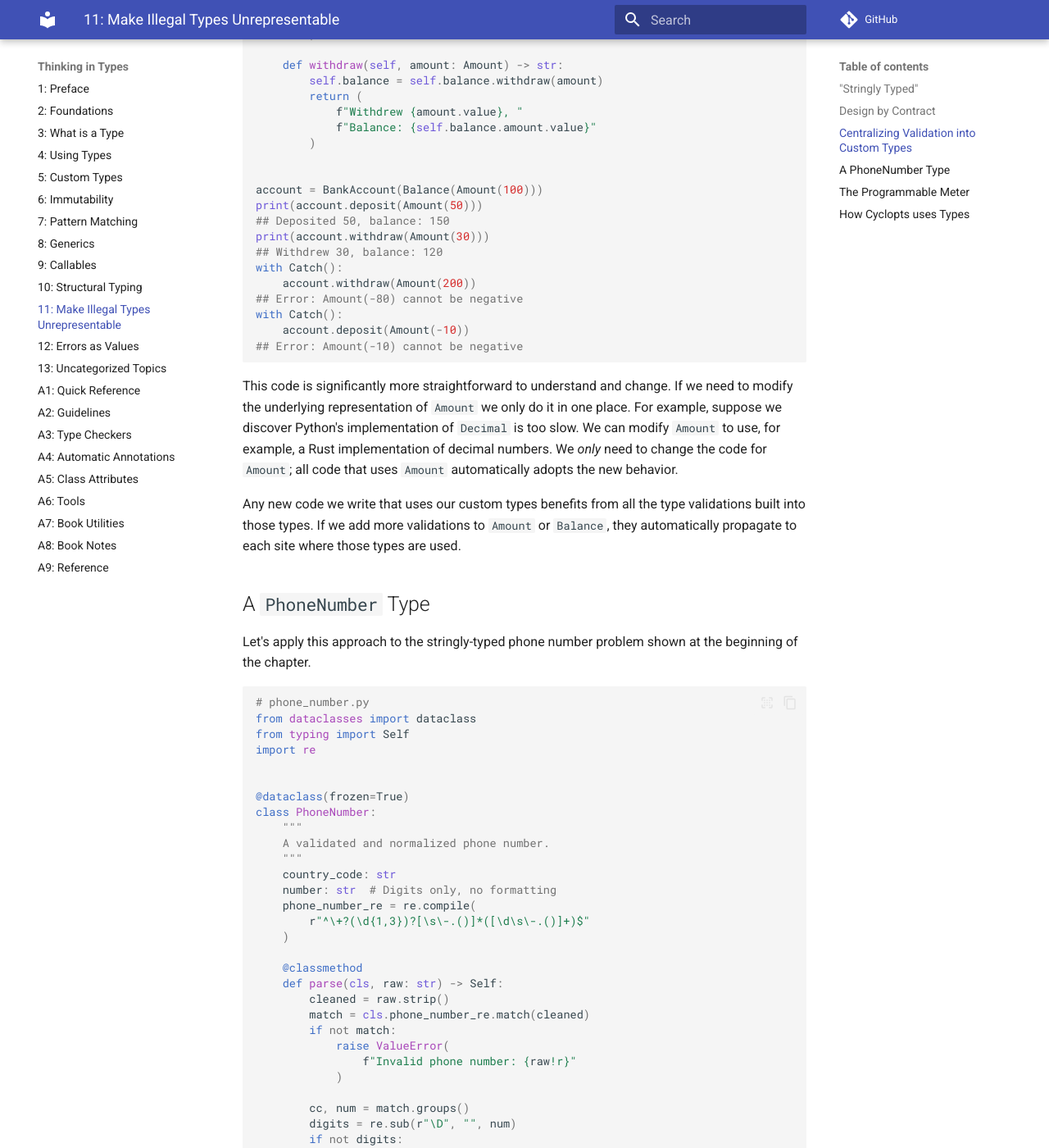
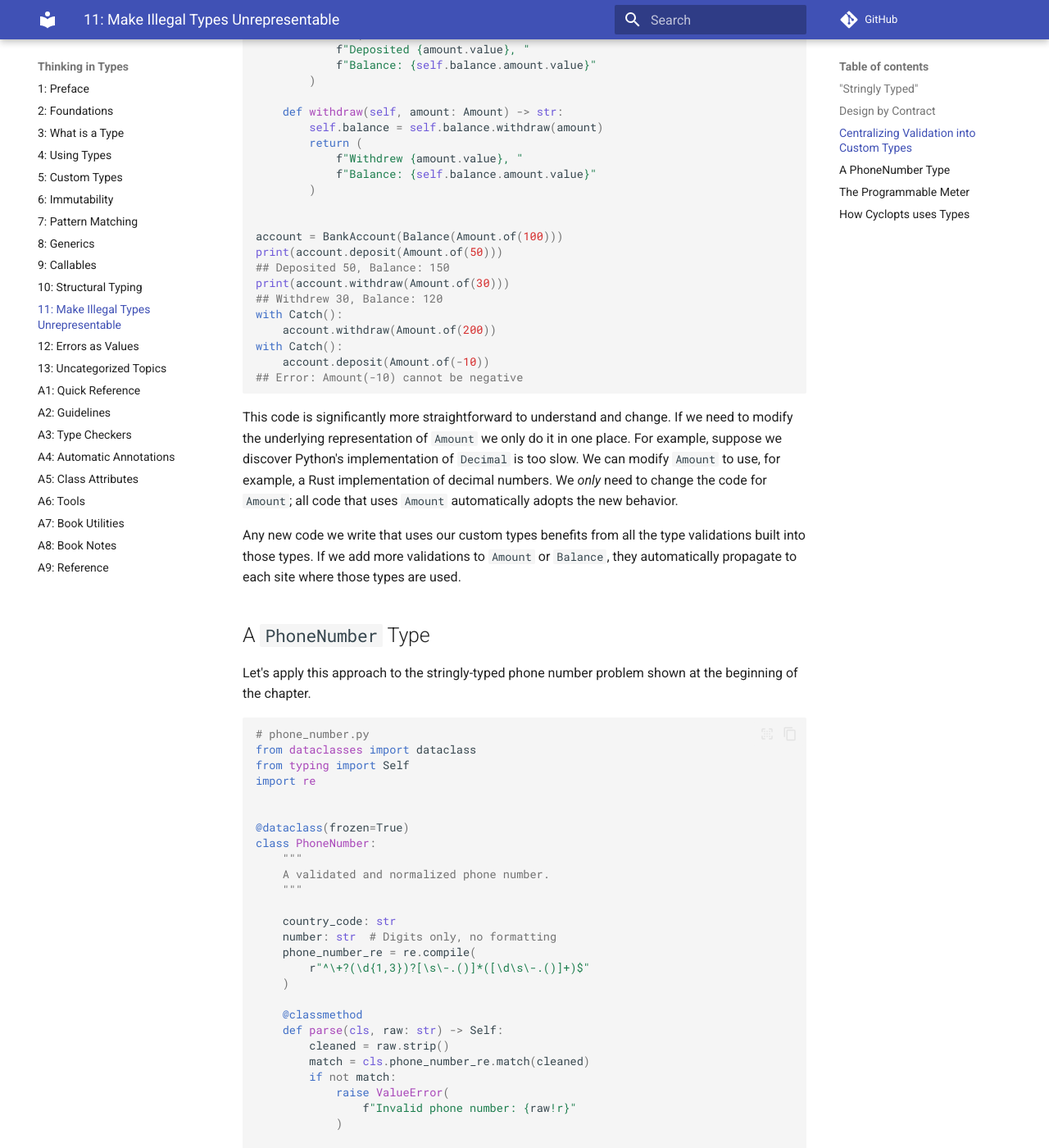
Before and after one commit to ThinkingInTypes/ThinkingInTypes.github.io, an MkDocs documentation site: the page built from Chapters/C11_Make_Illegal_Types_Unrepresentable.md, in a window 1280 px wide and 1400 px high, scrolled down 7820 px. Shown: the whole window at 82% size. Built offline with MkDocs 1.6.1 and Material for MkDocs 9.7.7, drawn with Linux system fonts in a browser that asks for light colours; comment, search, counter and statistics services are not loaded; some of the changed text lies outside the part shown.

Commit message:
Changed to of() in Amount

````diff
--- a/Chapters/C11_Make_Illegal_Types_Unrepresentable.md
+++ b/Chapters/C11_Make_Illegal_Types_Unrepresentable.md
@@ -179,7 +179,7 @@
 
 @requires(positivity)
 def sqrt(x) -> float:
-    return x ** 0.5
+    return x**0.5
 
 
 print(sqrt(4))
@@ -244,8 +244,7 @@
 Here, the `Condition`s are applied to methods, so their `lambda`s both include `self`.
 In `withdraw` you see multiple `Condition`s applied within one `requires` decorator.
 
-If they validate their arguments, traditional Python functions tend to duplicate that validation code at the beginning
-of each function body.
+If they validate their arguments, traditional Python functions tend to duplicate that validation code at the beginning of each function body.
 Design by Contract is an improvement over this.
 The `@requires` clearly shows that the arguments are constrained, and `Condition`s reduce duplicated code.
 
@@ -277,13 +276,16 @@
 class Amount:
     value: Decimal
 
-    def __init__(self, value: int | float | str | Decimal):
+    @classmethod
+    def of(
+        cls, value: int | float | str | Decimal
+    ) -> Amount:
         d_value = Decimal(str(value))
         if d_value < Decimal("0"):
             raise ValueError(
                 f"Amount({d_value}) cannot be negative"
             )
-        object.__setattr__(self, "value", d_value)
+        return cls(d_value)
 
     def __add__(self, other: Amount) -> Amount:
         return Amount(self.value + other.value)
@@ -314,14 +316,14 @@
 from amount import Amount
 from book_utils import Catch
 
-print(Amount(123))
+print(Amount.of(123))
 ## Amount(value=Decimal('123'))
-print(Amount("123"))
+print(Amount.of("123"))
 ## Amount(value=Decimal('123'))
-print(Amount(1.23))
+print(Amount.of(1.23))
 ## Amount(value=Decimal('1.23'))
 with Catch():
-    Amount("not-a-number")
+    Amount.of("not-a-number")
 ## Error: [<class 'decimal.ConversionSyntax'>]
 ```
 
@@ -379,16 +381,15 @@
         )
 
 
-account = BankAccount(Balance(Amount(100)))
-print(account.deposit(Amount(50)))
-## Deposited 50, balance: 150
-print(account.withdraw(Amount(30)))
-## Withdrew 30, balance: 120
+account = BankAccount(Balance(Amount.of(100)))
+print(account.deposit(Amount.of(50)))
+## Deposited 50, Balance: 150
+print(account.withdraw(Amount.of(30)))
+## Withdrew 30, Balance: 120
 with Catch():
-    account.withdraw(Amount(200))
-## Error: Amount(-80) cannot be negative
+    account.withdraw(Amount.of(200))
 with Catch():
-    account.deposit(Amount(-10))
+    account.deposit(Amount.of(-10))
 ## Error: Amount(-10) cannot be negative
 ```
 
@@ -417,6 +418,7 @@
     """
     A validated and normalized phone number.
     """
+
     country_code: str
     number: str  # Digits only, no formatting
     phone_number_re = re.compile(
@@ -445,7 +447,7 @@
             area, prefix, line = (
                 self.number[:3],
                 self.number[3:6],
-                self.number[6:]
+                self.number[6:],
             )
             return f"({area}) {prefix}-{line}"
         return self.number  # Fallback: just digits
@@ -458,8 +460,8 @@
         if not isinstance(other, PhoneNumber):
             return NotImplemented
         return (
-                self.country_code == other.country_code
-                and self.number == other.number
+            self.country_code == other.country_code
+            and self.number == other.number
         )
 ```
 
````
Also changed, not shown: Chapters/C02A_Smalltalk.md (+0 -1 lines), Chapters/C05_Custom_Types.md (+1 -1 lines).
